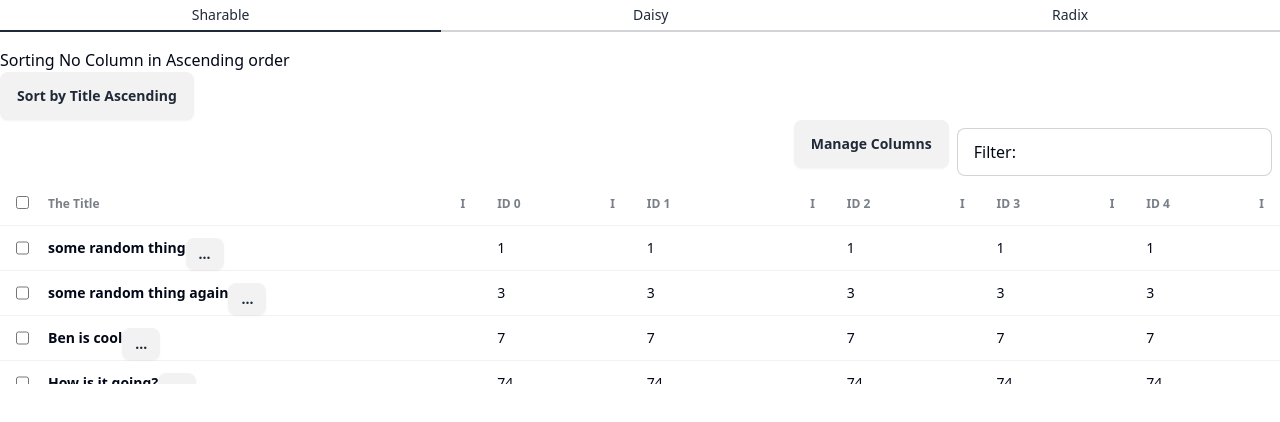
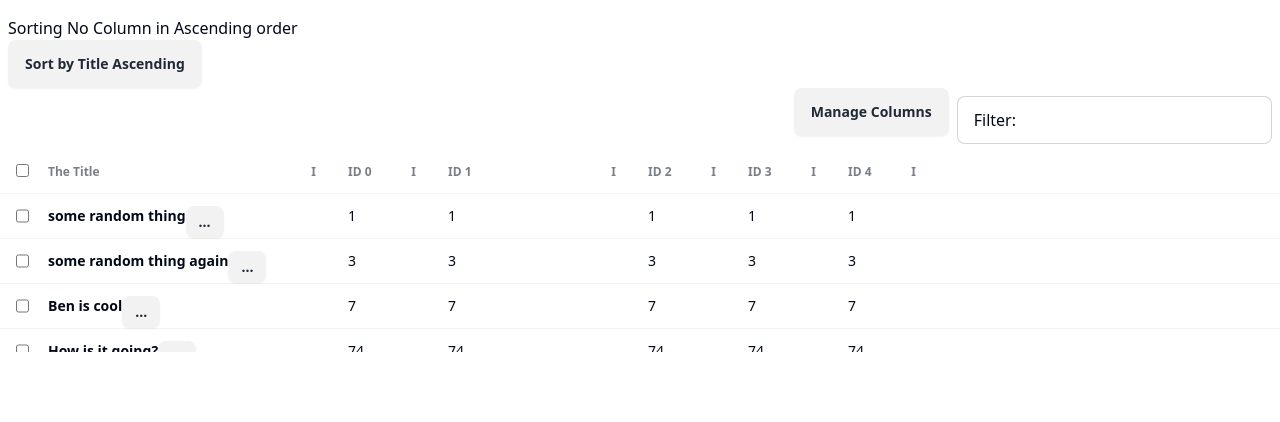
Before and after one commit to literalpie/my-vue-app, a React (Vite) app: page / in a window 1280 px wide. Shown: the top 422 px of the page. Built offline with nearby package versions, Linux system fonts and the light colour scheme.

Commit message:
remove extra stuff, turn off flex-sizing to make resizing work better

```diff
--- a/src/App.tsx
+++ b/src/App.tsx
@@ -1,55 +1,13 @@
-import { useState } from "react";
-import { ManualTable } from "./DaisyTable";
-import { ShadTable } from "./ShadTable";
-import { cn } from "./lib/utils";
 import { QueryClientProvider, QueryClient } from "@tanstack/react-query";
 import { AppTable } from "./AppTable";
 
 const queryClient = new QueryClient();
 
-type TableType = "daisy" | "shad" | "sharable";
-const getTable = (tableType: TableType) => {
-  if (tableType === "daisy") {
-    return <ManualTable />;
-  }
-  if (tableType === "shad") {
-    return <ShadTable />;
-  }
-  if (tableType === "sharable") {
-    return <AppTable />;
-  }
-};
-
 function App() {
-  const [activeTab, setActiveTab] = useState<TableType>("sharable");
-
   return (
-    <div>
-      <div role="tablist" className="tabs tabs-bordered">
-        <a
-          role="tab"
-          className={cn("tab", activeTab === "sharable" && "tab-active")}
-          onClick={() => setActiveTab("sharable")}
-        >
-          Sharable
-        </a>
-        <a
-          role="tab"
-          className={cn("tab", activeTab === "daisy" && "tab-active")}
-          onClick={() => setActiveTab("daisy")}
-        >
-          Daisy
-        </a>
-        <a
-          role="tab"
-          className={cn("tab", activeTab === "shad" && "tab-active")}
-          onClick={() => setActiveTab("shad")}
-        >
-          Radix
-        </a>
-      </div>
+    <div className="pt-4">
       <QueryClientProvider client={queryClient}>
-        <div className="pt-4">{getTable(activeTab)}</div>
+        <AppTable />
       </QueryClientProvider>
     </div>
   );
--- a/src/AppTable.tsx
+++ b/src/AppTable.tsx
@@ -62,6 +62,7 @@ export const AppTable = () => {
 
   return (
     <>
+      <div className="px-2">
         <div>
           Sorting {sorting[0]?.id ?? "No Column"} in{" "}
           {sorting[0]?.desc ? "Descending" : "Ascending"} order
@@ -72,6 +73,7 @@ export const AppTable = () => {
         >
           Sort by Title Ascending
         </button>
+      </div>
       <ReusableTable
         selectionActionsRenderer={(rows) => (
           <button className="btn">Delete {rows.join(", ")}</button>
@@ -88,17 +90,17 @@ export const AppTable = () => {
             cell: (cell) => <b>{cell.getValue()}</b>,
             header: () => "The Title",
             meta: {
+              //// flexSizing is a custom feature to allow columns to grow nicely to fill space,
+              //// but it doesn't work well with resizing.
+              // flexSizing: {
+              //   grow: 1,
+              // },
               cellActions: [
                 {
                   label: "Log",
                   action: (cell) => console.log("cell action", cell.getValue()),
                 },
               ],
-              flexSizing: {
-                grow: 3,
-                maxSize: 500,
-                shrink: 0,
-              },
             },
             size: 300,
             sortingFn: (first, second) =>
@@ -111,14 +113,6 @@ export const AppTable = () => {
             id: "yo",
           }),
           columnHelper.accessor("id", {
-            meta: {
-              flexSizing: {
-                grow: 0,
-                maxSize: 300,
-                minSize: 50,
-                shrink: 1,
-              },
-            },
             size: 200,
             header: () => "ID 1",
             id: "id1",
--- a/src/DaisyTable.tsx
+++ /dev/null
@@ -1,80 +0,0 @@
-import {
-  useReactTable,
-  getCoreRowModel,
-  flexRender,
-  createColumnHelper,
-} from "@tanstack/react-table";
-
-type Project = {
-  title: string;
-  stars: number;
-  author: string;
-};
-
-const data: Project[] = [
-  {
-    author: "literalpie",
-    title: "storybook-addon-rtl",
-    stars: 5,
-  },
-  {
-    author: "literalpie",
-    title: "storybook-addon-knobs",
-    stars: 2859,
-  },
-  {
-    author: "literalpie",
-    title: "squatAR",
-    stars: 1,
-  },
-  {
-    author: "literalpie",
-    title: "memorypie",
-    stars: 8,
-  },
-];
-const columnHelper = createColumnHelper<Project>();
-export const ManualTable = () => {
-  const table = useReactTable({
-    data,
-    columns: [
-      columnHelper.accessor("title", {}),
-      columnHelper.accessor("author", {}),
-      columnHelper.accessor("stars", {}),
-    ],
-    getCoreRowModel: getCoreRowModel(),
-  });
-  return (
-    <table className="table">
-      <thead>
-        {table.getHeaderGroups().map((headerGroup) => (
-          <tr key={headerGroup.id}>
-            {headerGroup.headers.map((header) => (
-              <th key={header.id}>
-                {header.isPlaceholder
-                  ? null
-                  : flexRender(
-                      header.column.columnDef.header,
-                      header.getContext()
-                    )}
-              </th>
-            ))}
-          </tr>
-        ))}
-      </thead>
-      <tbody>
-        {table.getRowModel().rows.map((row) => {
-          return (
-            <tr key={row.id}>
-              {row.getVisibleCells().map((cell) => (
-                <td key={cell.id}>
-                  {flexRender(cell.column.columnDef.cell, cell.getContext())}
-                </td>
-              ))}
-            </tr>
-          );
-        })}
-      </tbody>
-    </table>
-  );
-};
--- a/src/ShadTable.tsx
+++ /dev/null
@@ -1,88 +0,0 @@
-import {
-  useReactTable,
-  getCoreRowModel,
-  flexRender,
-  createColumnHelper,
-} from "@tanstack/react-table";
-import {
-  Table,
-  TableBody,
-  TableCell,
-  TableHead,
-  TableHeader,
-  TableRow,
-} from "@/components/ui/table";
-
-type Project = {
-  title: string;
-  stars: number;
-  author: string;
-};
-
-const data: Project[] = [
-  {
-    author: "literalpie",
-    title: "storybook-addon-rtl",
-    stars: 5,
-  },
-  {
-    author: "literalpie",
-    title: "storybook-addon-knobs",
-    stars: 2859,
-  },
-  {
-    author: "literalpie",
-    title: "squatAR",
-    stars: 1,
-  },
-  {
-    author: "literalpie",
-    title: "memorypie",
-    stars: 8,
-  },
-];
-const columnHelper = createColumnHelper<Project>();
-export const ShadTable = () => {
-  const table = useReactTable({
-    data,
-    columns: [
-      columnHelper.accessor("title", {}),
-      columnHelper.accessor("author", {}),
-      columnHelper.accessor("stars", {}),
-    ],
-    getCoreRowModel: getCoreRowModel(),
-  });
-  return (
-    <Table>
-      <TableHeader>
-        {table.getHeaderGroups().map((headerGroup) => (
-          <TableRow key={headerGroup.id}>
-            {headerGroup.headers.map((header) => (
-              <TableHead key={header.id}>
-                {header.isPlaceholder
-                  ? null
-                  : flexRender(
-                      header.column.columnDef.header,
-                      header.getContext()
-                    )}
-              </TableHead>
-            ))}
-          </TableRow>
-        ))}
-      </TableHeader>
-      <TableBody>
-        {table.getRowModel().rows.map((row) => {
-          return (
-            <TableRow key={row.id}>
-              {row.getVisibleCells().map((cell) => (
-                <TableCell key={cell.id}>
-                  {flexRender(cell.column.columnDef.cell, cell.getContext())}
-                </TableCell>
-              ))}
-            </TableRow>
-          );
-        })}
-      </TableBody>
-    </Table>
-  );
-};
--- a/src/Table/flexSizingFeature.ts
+++ b/src/Table/flexSizingFeature.ts
@@ -11,7 +11,7 @@ export interface FlexSizingColumn {
   getFlexSizing: () => FlexSizingState;
 }
 export interface FlexSizingColumnMeta {
-  flexSizing: Partial<FlexSizingState>;
+  flexSizing?: Partial<FlexSizingState>;
 }
 
 declare module "@tanstack/react-table" {
@@ -23,12 +23,14 @@ declare module "@tanstack/react-table" {
 }
 
 const defaultFlexSizingState: FlexSizingState = {
-  grow: 1,
+  grow: 0,
   shrink: 0,
-  maxSize: 400,
+  maxSize: 2000,
   minSize: 100,
 };
-// eslint-disable-next-line @typescript-eslint/no-explicit-any
+
+// This lets you give columns max/min sizes and have them behave like CSS flex.
+// If using this feature, you probably shouldn't allow user resizing because things get weird.
 export const FlexSizingFeature: TableFeature<unknown> = {
   createColumn: (
     // eslint-disable-next-line @typescript-eslint/no-explicit-any
--- a/src/components/ui/table.tsx
+++ /dev/null
@@ -1,120 +0,0 @@
-import * as React from "react";
-
-import { cn } from "@/lib/utils";
-
-const Table = React.forwardRef<
-  HTMLTableElement,
-  React.HTMLAttributes<HTMLTableElement>
->(({ className, ...props }, ref) => (
-  <div className="relative w-full overflow-auto">
-    <table
-      ref={ref}
-      className={cn("w-full caption-bottom text-sm", className)}
-      {...props}
-    />
-  </div>
-));
-Table.displayName = "Table";
-
-/** The whole table header row */
-const TableHeader = React.forwardRef<
-  HTMLTableSectionElement,
-  React.HTMLAttributes<HTMLTableSectionElement>
->(({ className, ...props }, ref) => (
-  <thead ref={ref} className={cn("[&_tr]:border-b", className)} {...props} />
-));
-TableHeader.displayName = "TableHeader";
-
-const TableBody = React.forwardRef<
-  HTMLTableSectionElement,
-  React.HTMLAttributes<HTMLTableSectionElement>
->(({ className, ...props }, ref) => (
-  <tbody
-    ref={ref}
-    className={cn("[&_tr:last-child]:border-0", className)}
-    {...props}
-  />
-));
-TableBody.displayName = "TableBody";
-
-const TableFooter = React.forwardRef<
-  HTMLTableSectionElement,
-  React.HTMLAttributes<HTMLTableSectionElement>
->(({ className, ...props }, ref) => (
-  <tfoot
-    ref={ref}
-    className={cn(
-      "border-t bg-muted/50 font-medium [&>tr]:last:border-b-0",
-      className
-    )}
-    {...props}
-  />
-));
-TableFooter.displayName = "TableFooter";
-
-/** A whole table row */
-const TableRow = React.forwardRef<
-  HTMLTableRowElement,
-  React.HTMLAttributes<HTMLTableRowElement>
->(({ className, ...props }, ref) => (
-  <tr
-    ref={ref}
-    className={cn(
-      "border-b transition-colors hover:bg-muted/50 data-[state=selected]:bg-muted",
-      className
-    )}
-    {...props}
-  />
-));
-TableRow.displayName = "TableRow";
-
-/** A single cell in the table header row */
-const TableHead = React.forwardRef<
-  HTMLTableCellElement,
-  React.ThHTMLAttributes<HTMLTableCellElement>
->(({ className, ...props }, ref) => (
-  <th
-    ref={ref}
-    className={cn(
-      "h-12 px-4 text-left align-middle font-medium text-muted-foreground [&:has([role=checkbox])]:pr-0",
-      className
-    )}
-    {...props}
-  />
-));
-TableHead.displayName = "TableHead";
-
-const TableCell = React.forwardRef<
-  HTMLTableCellElement,
-  React.TdHTMLAttributes<HTMLTableCellElement>
->(({ className, ...props }, ref) => (
-  <td
-    ref={ref}
-    className={cn("p-4 align-middle [&:has([role=checkbox])]:pr-0", className)}
-    {...props}
-  />
-));
-TableCell.displayName = "TableCell";
-
-const TableCaption = React.forwardRef<
-  HTMLTableCaptionElement,
-  React.HTMLAttributes<HTMLTableCaptionElement>
->(({ className, ...props }, ref) => (
-  <caption
-    ref={ref}
-    className={cn("mt-4 text-sm text-muted-foreground", className)}
-    {...props}
-  />
-));
-TableCaption.displayName = "TableCaption";
-
-export {
-  Table,
-  TableHeader,
-  TableBody,
-  TableFooter,
-  TableHead,
-  TableRow,
-  TableCell,
-  TableCaption,
-};
```
Lines whose indentation alone changed are shown as unchanged.
